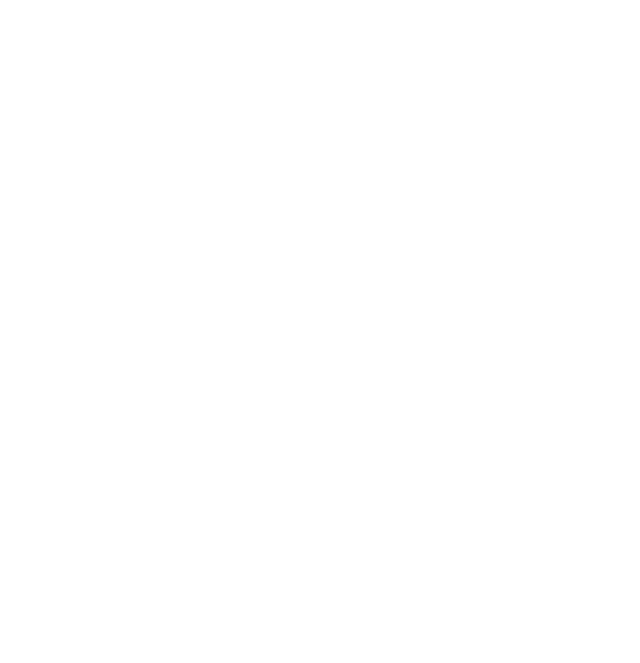
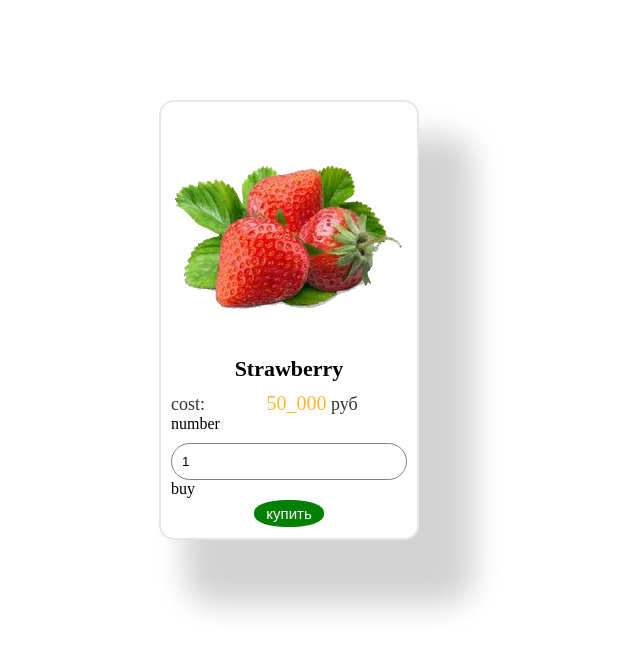
Before and after one commit to watersmark/WebDeveloper, a plain HTML site: page Udemy/PractiseHTML_CSS/work5/html/index.html in a window 1280 px wide. Shown: the whole page, without its empty margins (351-991 px from the left). Drawn offline with Linux system fonts and the light colour scheme.

Commit message:
Theory and practise

```diff
--- /dev/null
+++ b/Udemy/PractiseHTML_CSS/work5/assets/css/style.css
@@ -0,0 +1,58 @@
+*{
+    box-sizing: border-box;
+}
+
+.wrap{
+    height: 70vh;
+}
+
+.cart{
+    width: 260px;
+    height: 440px;
+    padding: 10px;
+    margin: 100px auto;
+    border: 2px rgb(230, 230, 230) solid;
+    border-radius: 15px;
+    box-shadow: 40px 50px 30px 15px rgb(211, 211, 211);
+}
+
+.cart_title{
+    text-align: center;
+    font-size: 22px;
+    font-weight: 700;
+}
+
+.cart_cost{
+    font-size: 18px;
+    margin-top: 10px;
+    opacity: 0.8;
+}
+
+.cart_cost > span{
+    font-size: 20px;
+    color: orange;
+    margin-left: 57px;
+}
+
+.cart_amount{
+    width: 100%;
+    margin-top: 10px;
+    padding: 10px;
+    border: 1px grey solid;
+    border-radius: 50px;
+    outline: none;
+}
+
+.cart_btn{
+    display: block;
+    margin: 2px auto 0px auto;
+    padding: 5px;
+    font-size: 15px;
+    border-radius: 45%;
+    border: none;
+    outline: none;
+    cursor: pointer;
+    width: 30%;
+    background-color: green;
+    color: white;
+}
--- a/Udemy/PractiseHTML_CSS/work5/html/index.html
+++ b/Udemy/PractiseHTML_CSS/work5/html/index.html
@@ -3,9 +3,41 @@
 <head>
     <meta charset="UTF-8">
     <meta name="viewport" content="width=device-width, initial-scale=1.0">
+    <link rel="stylesheet" href="../assets/css/style.css">
     <title>Strawberry</title>
 </head>
 <body>
+        <div class="wrap">
 
+            <!-- Общий блок для карточки -->
+            <div class="cart">
+
+                <!-- Картинка продукта -->
+                <div class="car_image">
+                    <img src="../assets/img/strawberry.jpg" alt="strawberry">
+                </div>
+
+                <!-- Описание к  продукту снизу -->
+                <div class="cart_content">
+                    <div class="cart_title">
+                        Strawberry
+                    </div>
+
+                    <div class="cart_cost">
+                        cost: <span>50_000</span> руб
+                    </div>
+
+                    <!-- Форма оплаты товара -->
+                    <form action="#">
+                        <label for="cart_amount">number</label>
+                        <input type="number" class="cart_amount" min="1" max="100" value="1">
+
+                        <label for="cart_btn">buy</label>
+                        <input type="submit" class="cart_btn" value="купить">
+                    </form>
+
+                </div>
+            </div>
+        </div>
 </body>
 </html>
```
Also changed, not shown: 2 other files.
